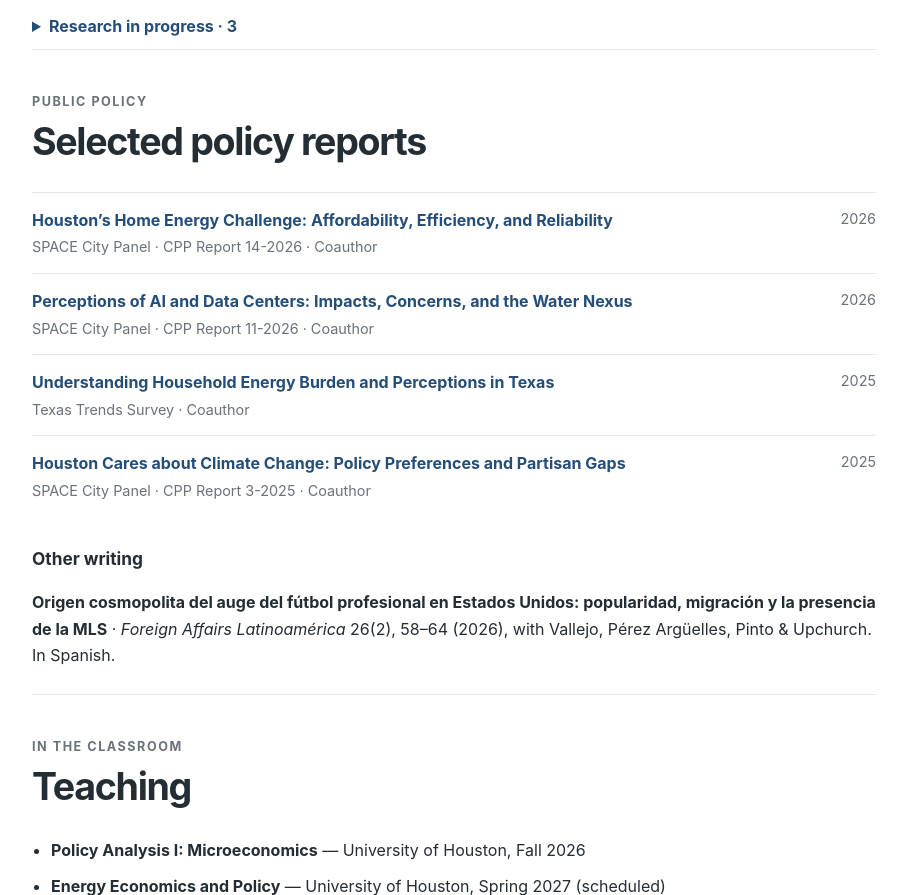
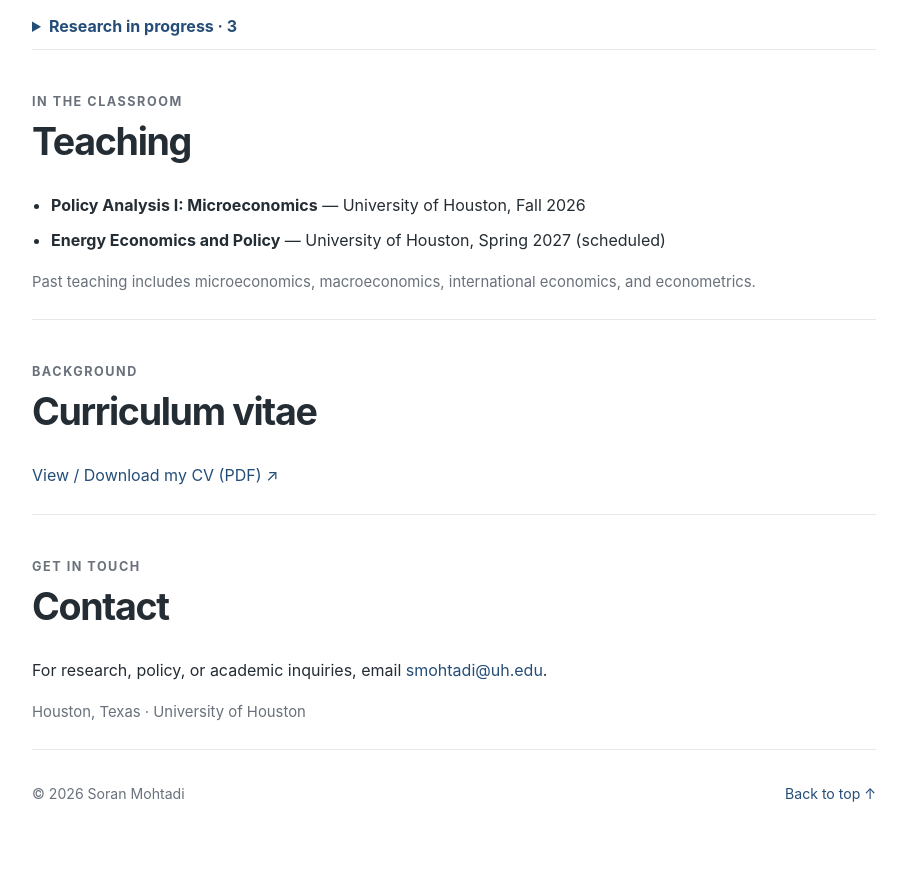
Before and after one commit to soranmohtadi/soranmohtadi.github.io, a plain HTML site: page index.html in a window 1280 px wide. Shown: the part 2312-3207 px from the top of the page, without its empty margins (186-1092 px from the left). After the commit the page ends 3172 px from the top, so only its background shows below. Drawn offline with Linux system fonts and the light colour scheme.

Commit message:
Update index.html

```diff
--- a/index.html
+++ b/index.html
@@ -34,11 +34,6 @@
 <h3>Book chapter</h3><ul class="pubs"><li><div><a class="name" href="https://doi.org/10.4337/9781035327379.00013">Oil Rents and Educational Inequality: New Cross-Country Evidence</a><span class="meta">Mohtadi &amp; Farzanegan · Elgar Companion on Inequality and Natural Resources</span></div><span class="year">2026</span></li></ul>
 <h3>Working papers</h3><ul class="simple-list"><li>The carbon footprint of digitalization: When do cleaner power systems matter? <span class="small">(with Gail J. Buttorff and Pablo M. Pinto)</span></li><li>Energy Price Booms and Income Inequality in the United States <span class="small">(with David Castells-Quintana and Mohammad R. Farzanegan)</span></li><li>ESG Stewardship, Gender, and the Energy Transition <span class="small">(with Gail J. Buttorff and Pablo M. Pinto)</span></li><li>Petrostates’ Diversification Strategies in the Energy Transition <span class="small">(with Qaraman Hasan, Brian Blankenship, Indra Overland, and Johannes Urpelainen)</span></li></ul>
 <details><summary>Research in progress · 3</summary><ul class="simple-list"><li>Data Centers and Electricity Demand in the United States</li><li>Critical Minerals and Economic Transformations</li><li>Gender, Oil Rents, and the Energy Transition in GCC countries</li></ul></details></section>
-<section class="section" id="reports"><div class="eyebrow">Public policy</div><h2>Selected policy reports</h2><ul class="pubs">
-<li><div><a class="name" href="https://www.uh.edu/hobby/research/space-city-panel/space_26w4q1_energy_burden.pdf">Houston’s Home Energy Challenge: Affordability, Efficiency, and Reliability</a><span class="meta">SPACE City Panel · CPP Report 14-2026 · Coauthor</span></div><span class="year">2026</span></li>
-<li><div><a class="name" href="https://www.uh.edu/hobby/research/space-city-panel/space_26w4q1_ai_data_centers.pdf">Perceptions of AI and Data Centers: Impacts, Concerns, and the Water Nexus</a><span class="meta">SPACE City Panel · CPP Report 11-2026 · Coauthor</span></div><span class="year">2026</span></li>
-<li><div><a class="name" href="https://www.uh.edu/hobby/txtrends/energy.pdf">Understanding Household Energy Burden and Perceptions in Texas</a><span class="meta">Texas Trends Survey · Coauthor</span></div><span class="year">2025</span></li>
-<li><div><a class="name" href="https://www.uh.edu/hobby/research/space-city-panel/cpp_panel_report_3_sustainability.pdf">Houston Cares about Climate Change: Policy Preferences and Partisan Gaps</a><span class="meta">SPACE City Panel · CPP Report 3-2025 · Coauthor</span></div><span class="year">2025</span></li></ul><h3>Other writing</h3><p><strong>Origen cosmopolita del auge del fútbol profesional en Estados Unidos: popularidad, migración y la presencia de la MLS</strong> · <em>Foreign Affairs Latinoamérica</em> 26(2), 58–64 (2026), with Vallejo, Pérez Argüelles, Pinto &amp; Upchurch. In Spanish.</p></section>
 <section class="section" id="teaching"><div class="eyebrow">In the classroom</div><h2>Teaching</h2><ul class="simple-list"><li><strong>Policy Analysis I: Microeconomics</strong> — University of Houston, Fall 2026</li><li><strong>Energy Economics and Policy</strong> — University of Houston, Spring 2027 (scheduled)</li></ul><p class="small">Past teaching includes microeconomics, macroeconomics, international economics, and econometrics.</p></section>
 <section class="section" id="cv"><div class="eyebrow">Background</div><h2>Curriculum vitae</h2><p><a href="cv.pdf" target="_blank"rel="noopener noreferrer"> View / Download my CV (PDF) ↗
     </a>
```
